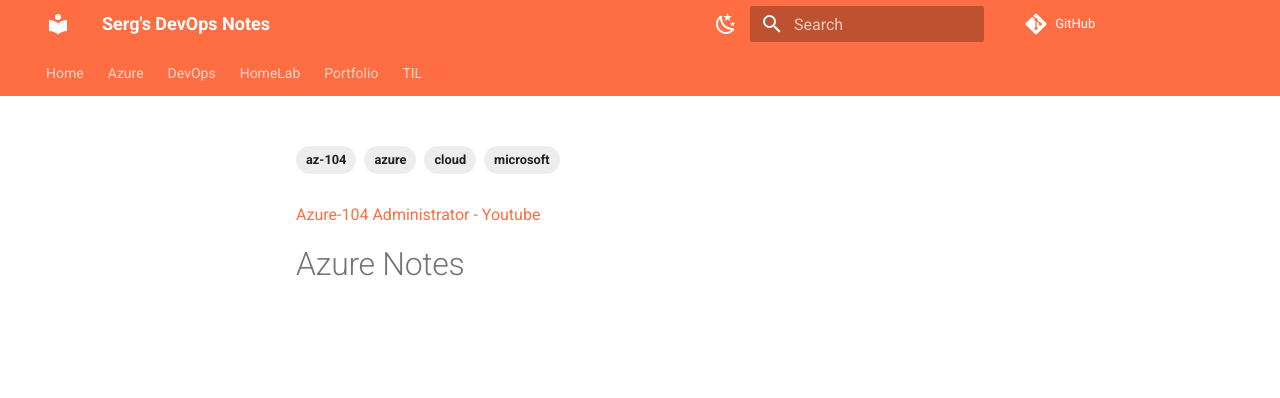
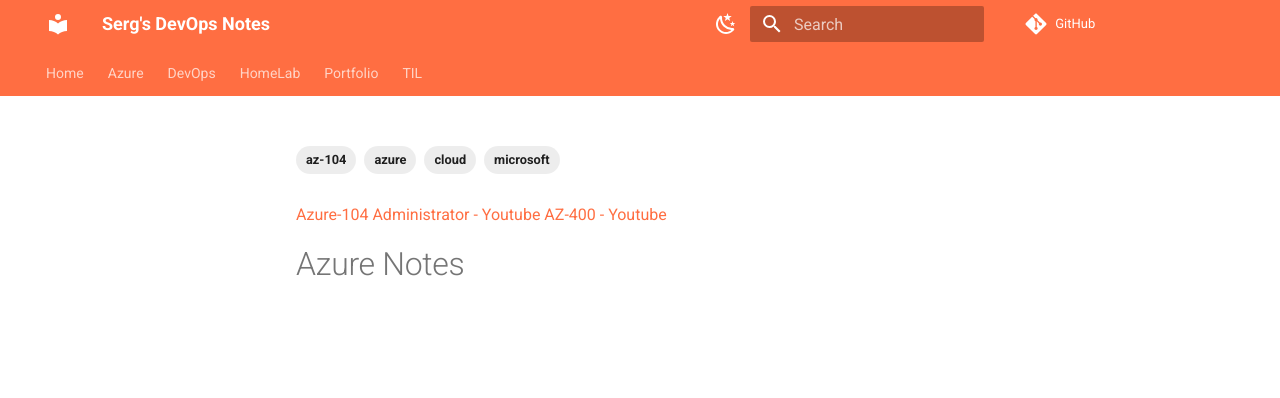
Before and after one commit to serg-markovich/obsidian-public, an MkDocs documentation site: the page built from docs/azure/index.md, in a window 1280 px wide. Shown: the top 398 px of the page. Built offline with MkDocs 1.6.1 and Material for MkDocs 9.7.7, drawn with Linux system fonts in a browser that asks for light colours; comment, search, counter and statistics services are not loaded.

Commit message:
update notes

```diff
--- a/docs/azure/index.md
+++ b/docs/azure/index.md
@@ -9,5 +9,7 @@ tags:
   - cloud
   - microsoft
 ---
+
 [Azure-104 Administrator - Youtube](https://www.youtube.com/watch?v=uBqp3ivFC_o&list=PLahhVEj9XNTcj4dwEwRHozO3xcxI_UHYG)
+[AZ-400 - Youtube](https://www.youtube.com/watch?v=2t8DyPm5O4U&list=PLahhVEj9XNTd9I9KnYEwKm4g-wc6dIG4-)
 # Azure Notes
```
